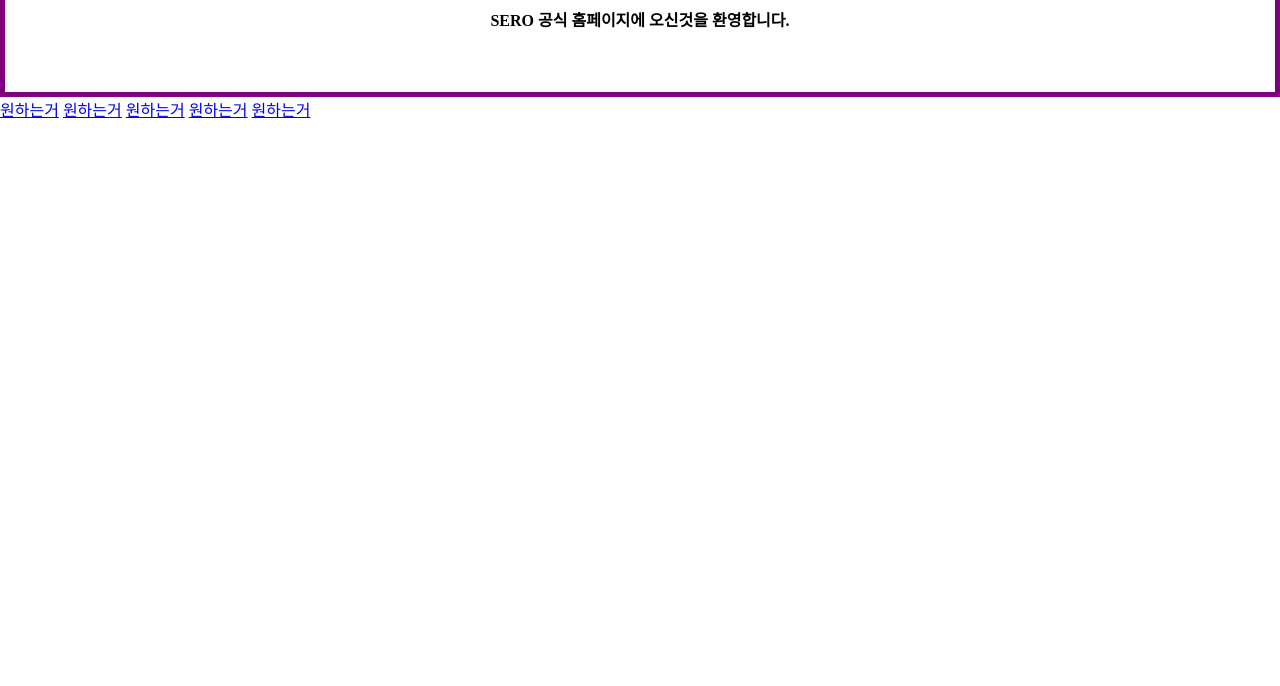
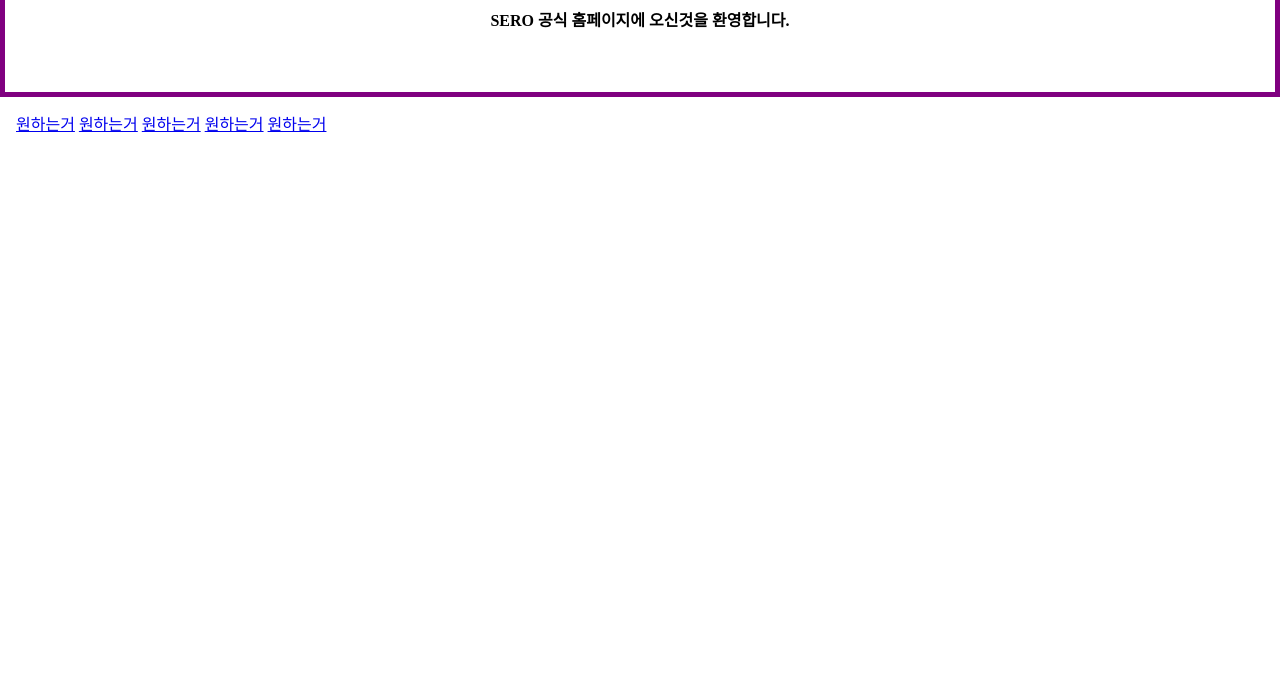
Before and after one commit to my9756jjh/sero-web, a plain HTML site: page index.html in a window 1280 px wide. Shown: the part 114-800 px from the top of the page. Drawn offline with Linux system fonts and the light colour scheme.

Commit message:
Update index.css

```diff
--- a/index.css
+++ b/index.css
@@ -6,5 +6,23 @@
        text-align:center;
          padding: 40px;
   background-color:white;
-  border:5px solid purple
+  border:5px solid purple;
 }
+
+nav {
+  overflow: hidden;
+  background-color: white;
+}
+nav {
+ float: left;
+  display: block;
+  color: white;
+  text-align: center;
+  padding: 14px 16px;
+  text-decoration: none;
+}
+
+nav a:hover{
+   background-color: #ddd;
+  color: purple;
+}
```
